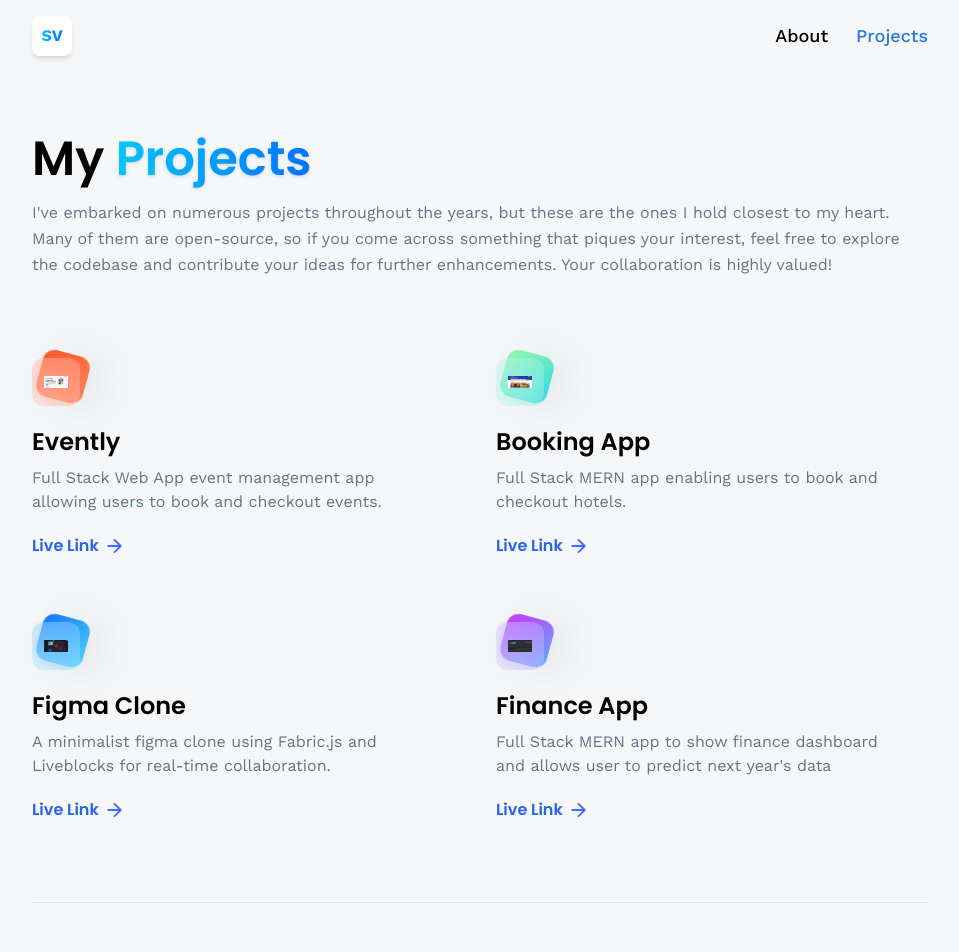
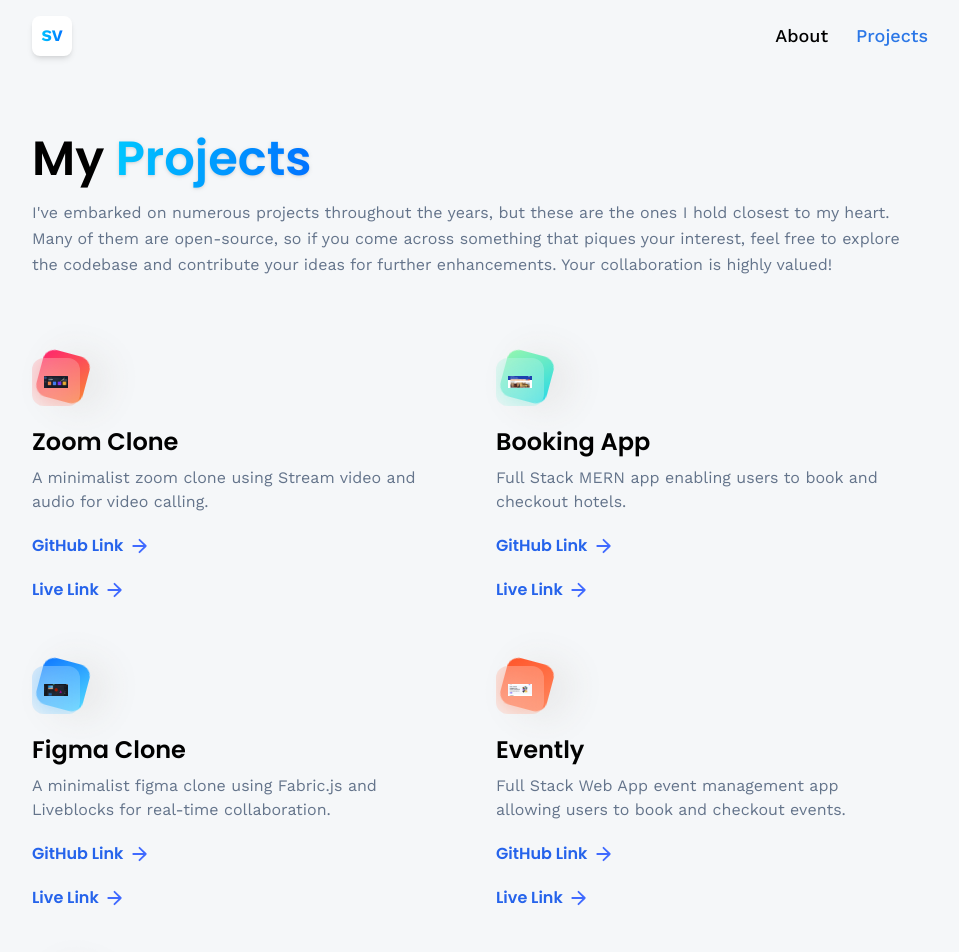
Before and after one commit to svashish305/portfolio-website, a React (Vite) app: page /projects in a window 1280 px wide. Shown: the top 952 px of the page, without its empty margins (160-1119 px from the left). Built offline with nearby package versions, Linux system fonts and the light colour scheme; no server answers.

Commit message:
updated projects

```diff
--- a/src/assets/icons/index.js
+++ b/src/assets/icons/index.js
@@ -24,6 +24,7 @@
 import bookingapp from "./booking-app.png";
 import figmaclone from "./figma-clone.png";
 import financeapp from "./financeapp.png";
+import zoomclone from "./zoom-clone.png";
 
 export {
   css,
@@ -52,4 +53,5 @@
   bookingapp,
   figmaclone,
   financeapp,
+  zoomclone,
 };
--- a/src/constants/index.js
+++ b/src/constants/index.js
@@ -8,7 +8,7 @@
   html,
   javascript,
   linkedin,
-	twitter,
+  twitter,
   mongodb,
   motion,
   mui,
@@ -19,9 +19,10 @@
   sass,
   tailwindcss,
   typescript,
+  zoomclone,
+  figmaclone,
+  bookingapp,
   evently,
-  bookingapp,
-  figmaclone,
   financeapp,
 } from "../assets/icons";
 
@@ -176,7 +177,7 @@
     iconUrl: linkedin,
     link: "https://www.linkedin.com/in/shubhashish-verma96",
   },
-	{
+  {
     name: "X",
     iconUrl: twitter,
     link: "https://www.twitter.com/svashish305",
@@ -185,12 +186,13 @@
 
 export const projects = [
   {
-    iconUrl: evently,
-    theme: "btn-back-red",
-    name: "Evently",
+    iconUrl: zoomclone,
+    theme: "btn-back-orange",
+    name: "Zoom Clone",
     description:
-      "Full Stack Web App event management app allowing users to book and checkout events.",
-    link: "https://github.com/svashish305/evently",
+      "A minimalist zoom clone using Stream video and audio for video calling.",
+    githubLink: "https://github.com/svashish305/zoom_clone",
+    liveLink: "https://zoom-clone-snowy.vercel.app",
   },
   {
     iconUrl: bookingapp,
@@ -198,7 +200,8 @@
     name: "Booking App",
     description:
       "Full Stack MERN app enabling users to book and checkout hotels.",
-    link: "https://github.com/svashish305/mern-booking-app",
+    githubLink: "https://github.com/svashish305/mern-booking-app",
+    liveLink: "https://mern-booking-app-fkg9.onrender.com",
   },
   {
     iconUrl: figmaclone,
@@ -206,13 +209,24 @@
     name: "Figma Clone",
     description:
       "A minimalist figma clone using Fabric.js and Liveblocks for real-time collaboration.",
-    link: "https://github.com/svashish305/liveblocks_figma_clone",
+    githubLink: "https://github.com/svashish305/liveblocks_figma_clone",
+    liveLink: "https://liveblocks-figma-clone-six.vercel.app",
+  },
+  {
+    iconUrl: evently,
+    theme: "btn-back-red",
+    name: "Evently",
+    description:
+      "Full Stack Web App event management app allowing users to book and checkout events.",
+    githubLink: "https://github.com/svashish305/evently",
+    liveLink: "https://evently-blond-nu.vercel.app",
   },
   {
     iconUrl: financeapp,
     theme: "btn-back-pink",
     name: "Finance App",
     description: `Full Stack MERN app to show finance dashboard and allows user to predict next year's data`,
-    link: "https://github.com/svashish305/finance-app",
+    githubLink: "https://github.com/svashish305/finance-app",
+    liveLink: "https://finance-app-sooty.vercel.app",
   },
 ];
--- a/src/pages/Projects.jsx
+++ b/src/pages/Projects.jsx
@@ -43,7 +43,22 @@
               <p className='mt-2 text-slate-500'>{project.description}</p>
               <div className='mt-5 flex items-center gap-2 font-poppins'>
                 <Link
-                  to={project.link}
+                  to={project.githubLink}
+                  target='_blank'
+                  rel='noopener noreferrer'
+                  className='font-semibold text-blue-600'
+                >
+                  GitHub Link
+                </Link>
+                <img
+                  src={arrow}
+                  alt='arrow'
+                  className='w-4 h-4 object-contain'
+                />
+              </div>
+							<div className='mt-5 flex items-center gap-2 font-poppins'>
+                <Link
+                  to={project.liveLink}
                   target='_blank'
                   rel='noopener noreferrer'
                   className='font-semibold text-blue-600'
```
Also changed, not shown: src/assets/icons/zoom-clone.png (added).
